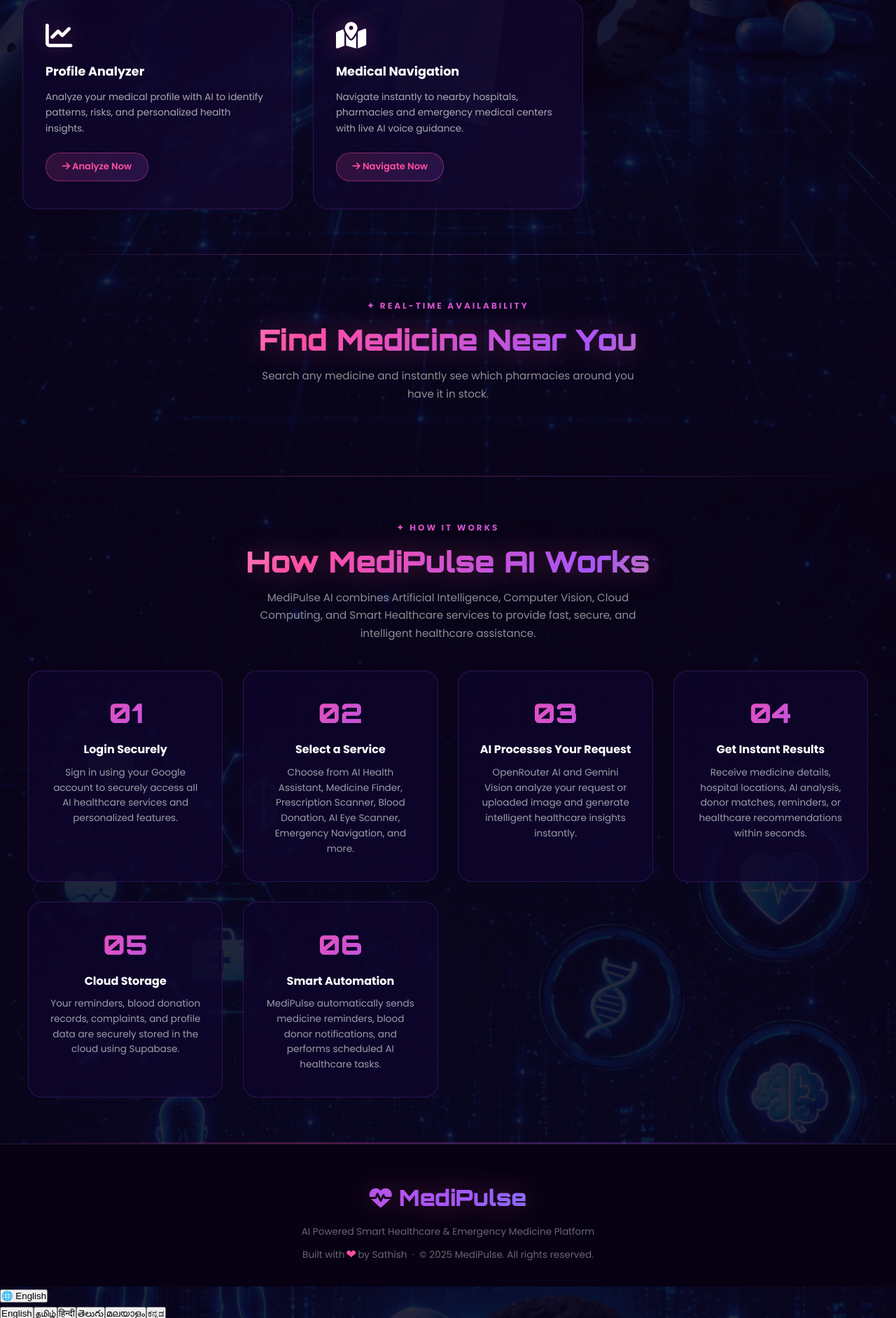
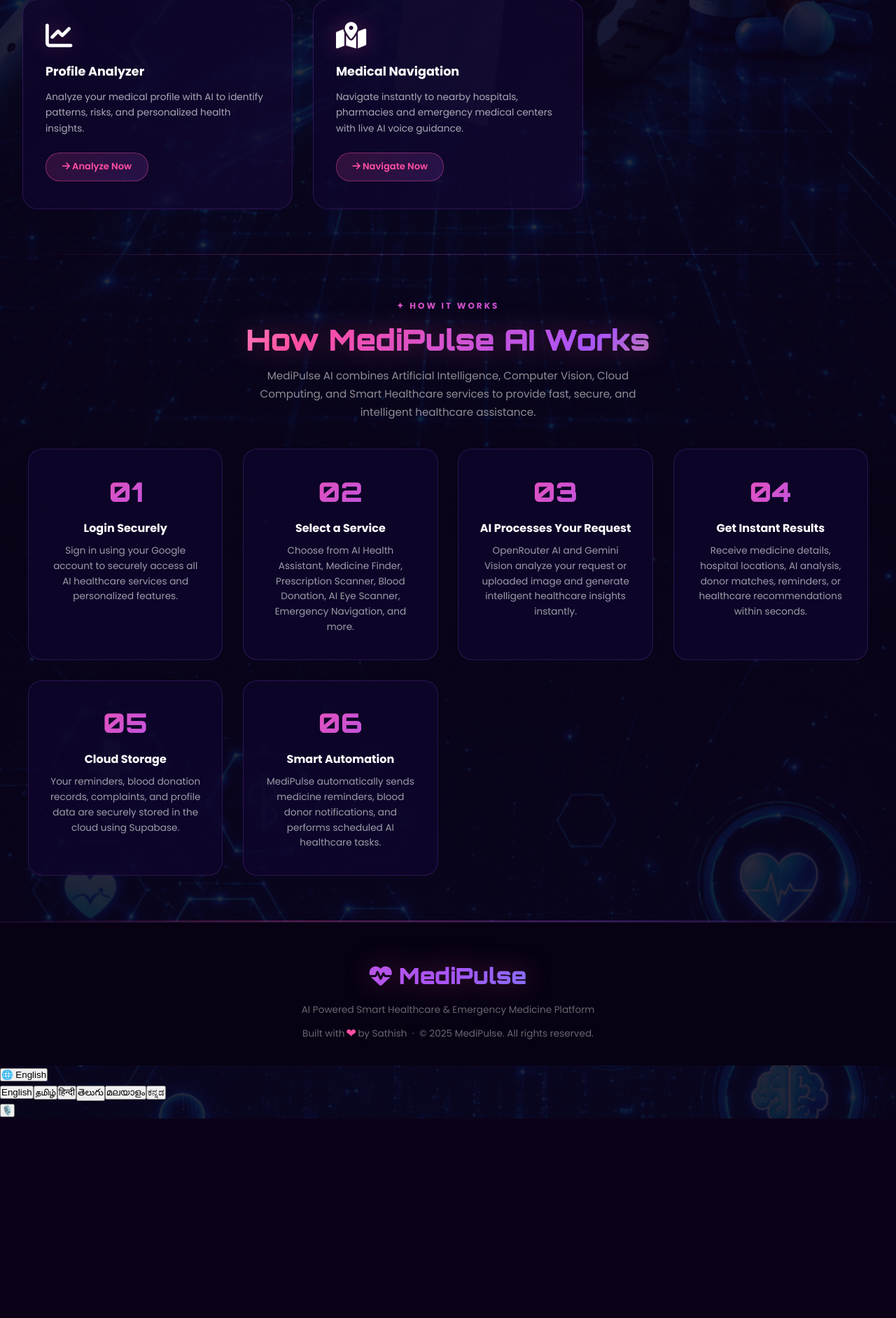
Before and after one commit to Sahaya-Sathish-S/Medipulse-AI, a Flask app: page /home in a window 1280 px wide. Shown: the part 2125-4008 px from the top of the page at 70% size. After the commit the page ends 3723 px from the top, so only its background shows below. Run offline with Flask 3, Linux system fonts and the light colour scheme; some libraries are stand-ins or nearby versions.

Commit message:
Remove medicine search section from home.html
Removed the medicine search section from the homepage.

```diff
--- a/templates/home.html
+++ b/templates/home.html
@@ -442,17 +442,6 @@ footer p{font-size:.85rem;color:rgba(255,255,255,.4);line-height:1.9;margin-bott
 
 <div class="divider"></div>
 
-<!-- MEDICINE SEARCH -->
-<section id="search">
-  <div class="section-header reveal">
-    <div class="eyebrow">✦ Real-Time Availability</div>
-    <h2 class="section-title">Find Medicine Near You</h2>
-    <p class="section-desc">Search any medicine and instantly see which pharmacies around you have it in stock.</p>
-  </div>
-</section>
-
-<div class="divider"></div>
-
 <!-- HOW IT WORKS -->
 <!-- HOW MEDIPULSE WORKS -->
 <section id="howitworks">
```
